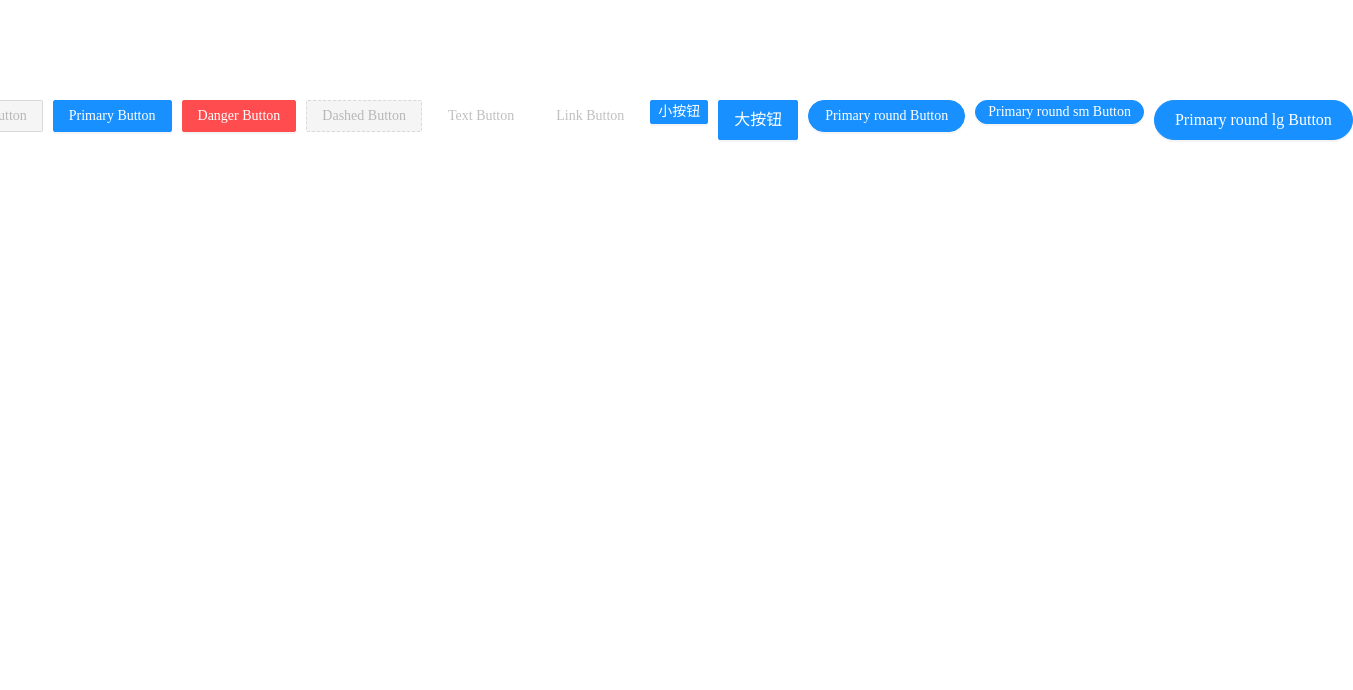
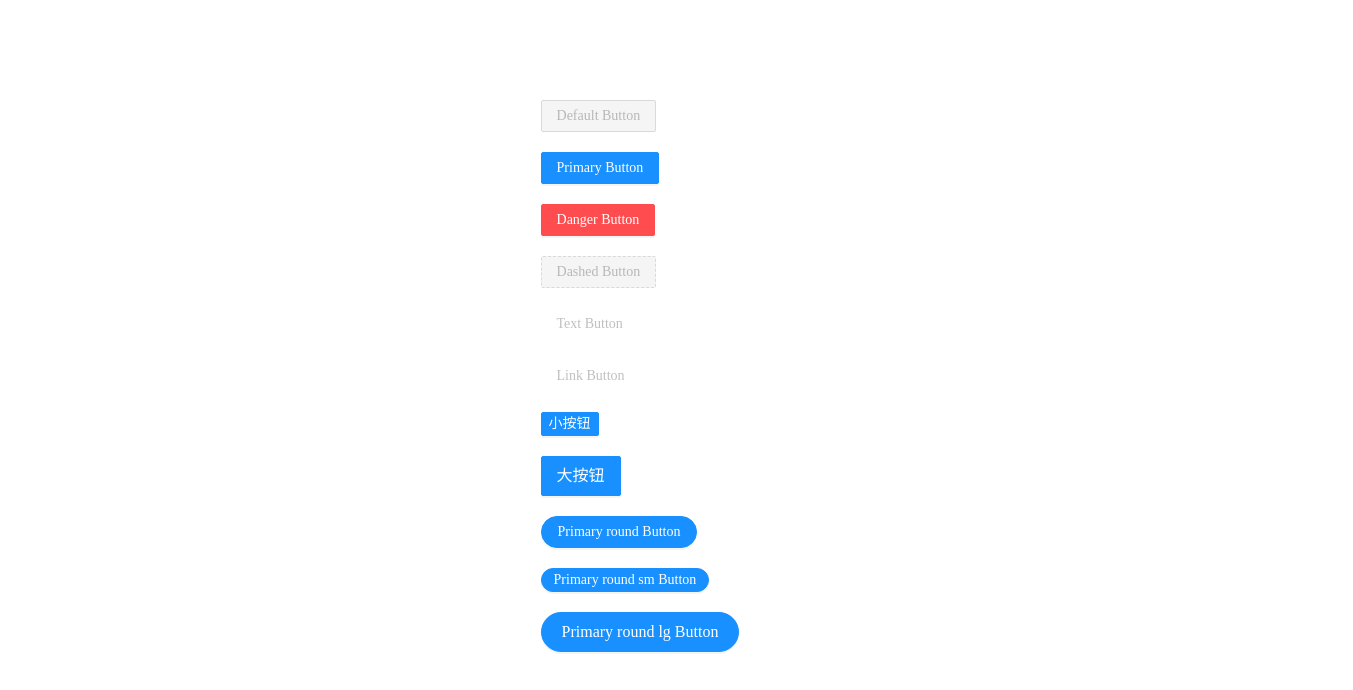
Before and after one commit to never-w/react-components-study, a React (Vite) app: page / in a window 1280 px wide. Shown: the top 690 px of the page, 1353 px wide, since content can reach past the window. Built offline with nearby package versions, Linux system fonts and the light colour scheme.

Commit message:
feat: add Sapce com

```diff
--- a/src/App.tsx
+++ b/src/App.tsx
@@ -1,11 +1,13 @@
 import { FC } from "react"
 import Button from "./components/button"
+import Space from "./components/space"
 
 interface IProps {}
 
 const App: FC<IProps> = () => {
   return (
     <div style={{ display: "flex", justifyContent: "center", gap: 10, paddingTop: 100 }}>
+      <Space direction="vertical" size={20}>
         <Button disabled>Default Button</Button>
         <Button type="primary">Primary Button</Button>
         <Button type="danger">Danger Button</Button>
@@ -35,6 +37,7 @@ const App: FC<IProps> = () => {
         <Button type="primary" round size="lg">
           Primary round lg Button
         </Button>
+      </Space>
     </div>
   )
 }
--- a/src/components/space/index.tsx
+++ b/src/components/space/index.tsx
@@ -1,17 +1,39 @@
-import React, { CSSProperties, FC } from "react"
-import "index.scss"
-import classNames from "classnames"
+import React, { CSSProperties, ReactNode } from "react"
 
-interface IProps {
-  gap?: number
-  style?: CSSProperties
-  className?: string
+interface SpaceProps {
+  children: ReactNode
+  align?: "start" | "end" | "center"
   direction?: "horizontal" | "vertical"
-  align?: "start" | "end" | "center" | "baseline"
+  size?: "small" | "medium" | "large" | number
 }
 
-const Space: FC<IProps> = (props) => {
-  return <div></div>
+// 定义辅助函数以获取尺寸
+const getSizeValue = (size: "small" | "medium" | "large" | number): number => {
+  switch (size) {
+    case "small":
+      return 8
+    case "medium":
+      return 16
+    case "large":
+      return 24
+    default:
+      return size
+  }
+}
+
+const Space: React.FC<SpaceProps> = (props) => {
+  const { children, direction = "horizontal", size = "small", align = "center" } = props
+
+  const spaceSize = getSizeValue(size)
+
+  const styles: CSSProperties = {
+    display: "flex",
+    flexDirection: direction === "horizontal" ? "row" : "column",
+    alignItems: "start",
+    gap: spaceSize,
+  }
+
+  return <div style={styles}>{children}</div>
 }
 
 export default Space
```
Lines whose indentation alone changed are shown as unchanged.
